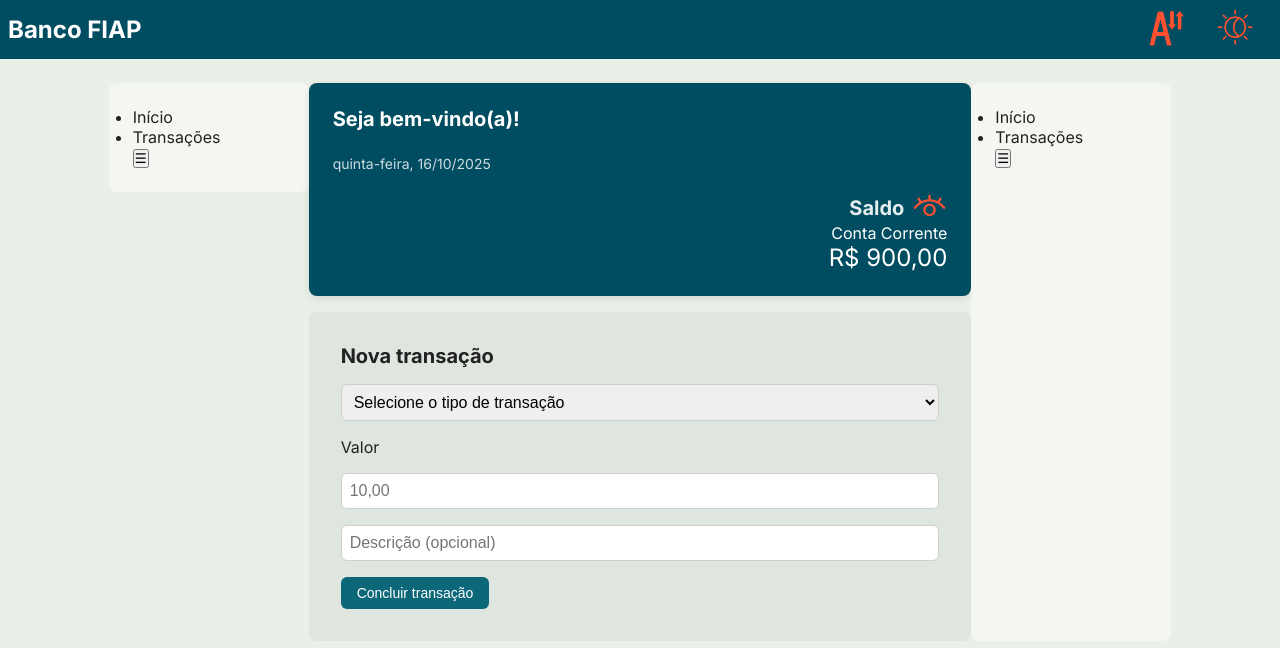
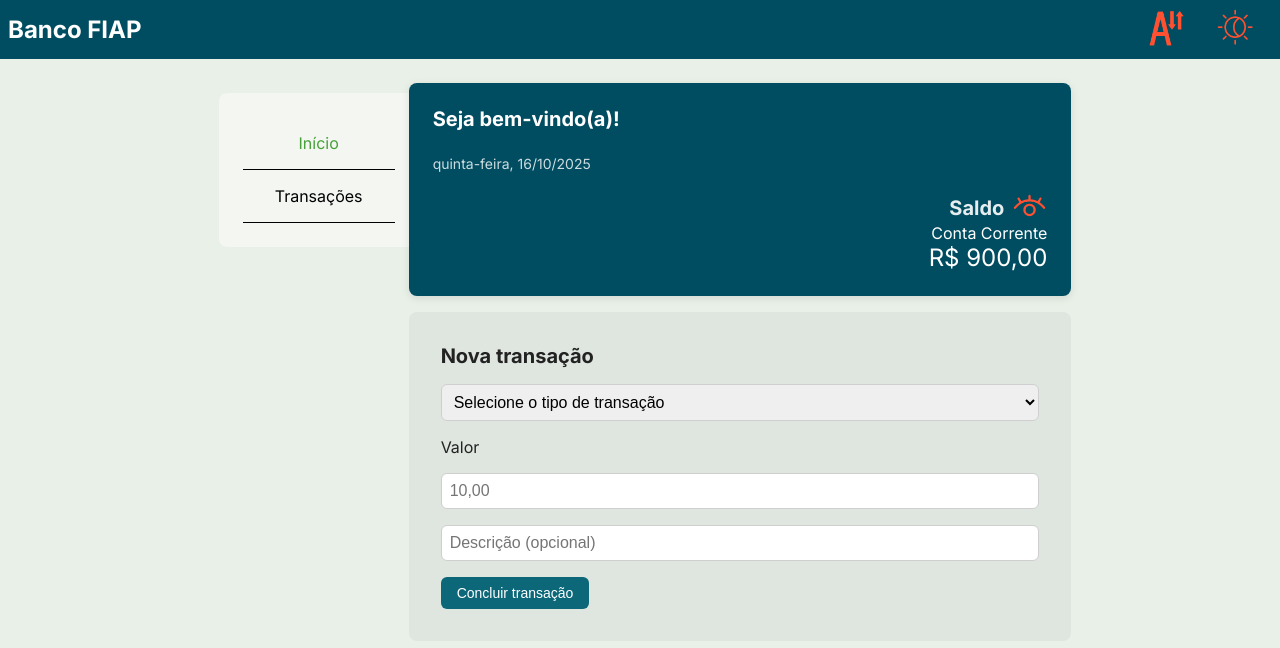
Before and after one commit to JoaovrCandido/tech-challenge-fase-01, a Next.js app: page / in a window 1280 px wide. Shown: the top 648 px of the page. Built offline with nearby package versions, Linux system fonts and the light colour scheme.

Commit message:
Passei o Menu da página de início para a página de Transações.

```diff
--- a/app/page.tsx
+++ b/app/page.tsx
@@ -110,9 +110,8 @@ export default function Home() {
 
   return (
     <section className={style.pageContainer}>
-      <div>
-        <Menu />
-      </div>
+      {!isMobile && <div><Menu /></div>}
+
       <div>
         <BoxBalance balance={formatedBalance} dateString={displayDate} />
 
@@ -129,14 +128,13 @@ export default function Home() {
         />
       </div>
 
-      {!isMobile && <Menu />}
-
       <SuccessModal
         isOpen={isOpenModal}
         title={modalTitle}
         onClose={() => setIsOpenModal(false)}
         message={modalMessage}
       />
+
     </section>
   );
 }
--- a/app/transacoes/transacoes.module.css
+++ b/app/transacoes/transacoes.module.css
@@ -2,4 +2,10 @@
   font-size: var(--font-size-xl);
   color: var(--color-text);
   font-weight: bold;
+  padding-bottom: 3%;
 }
+
+.MExtrato {
+  display: flex !important;
+  flex-direction: row;
+}
--- a/components/HeaderContainer/components/Header/Header.tsx
+++ b/components/HeaderContainer/components/Header/Header.tsx
@@ -7,14 +7,18 @@ import style from "./Header.module.css";
 
 import alterarfonte from "@/public/alterarfonte.png";
 import modoclaroescuro from "@/public/modoclaroescuro.png";
+import { useIsMobile } from "@/hooks/useIsMobile";
+import Menu from "@/components/Menu/Menu";
 
 export default function Header({
   title,
   onToggleFontSize,
   onToggleDarkMode,
 }: HeaderProps) {
+  const isMobile = useIsMobile();
   return (
     <header className={style.header}>
+      {isMobile && <Menu/>}
       <h1 className={style.headerTitle}>{title}</h1>
       <div className={style.accessibility}>
         <button
--- a/components/Menu/Menu.module.css
+++ b/components/Menu/Menu.module.css
@@ -2,5 +2,38 @@
     background-color: var(--color-secondary);
     padding: var(--spacing-lg);
     width: 200px;
+    height: fit-content;
     border-radius: var(--radius-md);
+    margin: 5%;
 }
+
+.active {
+    display: block;
+}
+
+.inactive {
+    display: none;
+}
+
+.menuItem {
+    color: black;
+    font-weight: normal;
+    font-size: 16px;
+    text-align: center;
+    border-bottom: 1px solid black;
+    padding: 16px;
+}
+
+.menuLinks {
+    list-style-type: none;
+}
+
+.menuLinks .start {
+    color: #47A138;
+    border-bottom: 1px solid #47A138;
+}
+
+.activeItem a {
+    color: #47A138;
+    /* cor do botão clicado */
+}
--- a/components/Menu/Menu.tsx
+++ b/components/Menu/Menu.tsx
@@ -1,18 +1,55 @@
+"use client";
 import { useState } from "react";
 import style from "./Menu.module.css"
 import Link from 'next/link'
-export default function Menu(){
+import { useIsMobile } from "@/hooks/useIsMobile";
+export default function Menu() {
     const [open, setOpen] = useState(false);
-    return(
-            <div className={style.Menu}>
-            <ul className={`${style.menuLinks} ${open ? style.active : ""}`}>
-        <li><Link href="/nu">Início</Link></li>
-        <li><Link href="/transacoes">Transações</Link></li>
-        </ul>
+    const [active, setActive] = useState("inicio");
+    const isMobile = useIsMobile();
 
-        <button className={style.btnToggle} onClick={() => setOpen(!open)}>
-        ☰
-        </button>
+    return (
+        <div className={style.Menu}>
+
+            {isMobile ? (
+                <>
+                    <ul className={`${style.menuLinks} ${open ? style.active : style.inactive}`}>
+                        <li
+                            className={`${style.menuItem} ${active === "inicio" ? style.activeItem : ""}`}
+                            onClick={() => setActive("inicio")}
+                        >
+                            <Link href="/">Início</Link>
+                        </li>
+
+                        <li
+                            className={`${style.menuItem} ${active === "transacoes" ? style.activeItem : ""}`}
+                            onClick={() => setActive("transacoes")}
+                        >
+                            <Link href="/transacoes">Transações</Link>
+                        </li>
+                    </ul>
+
+                    <button className={style.btnToggle} onClick={() => setOpen(!open)}>
+                        ☰
+                    </button>
+                </>
+            ) : (
+                <ul className={style.menuLinks}>
+                    <li
+                        className={`${style.menuItem} ${active === "inicio" ? style.activeItem : ""}`}
+                        onClick={() => setActive("inicio")}
+                    >
+                        <Link href="/">Início</Link>
+                    </li>
+
+                    <li
+                        className={`${style.menuItem} ${active === "transacoes" ? style.activeItem : ""}`}
+                        onClick={() => setActive("transacoes")}
+                    >
+                        <Link href="/transacoes">Transações</Link>
+                    </li>
+                </ul>
+            )}
         </div>
     );
 }
```
Also changed, not shown: app/transacoes/page.tsx (+8 -2 lines). Lines whose indentation alone changed are shown as unchanged.
